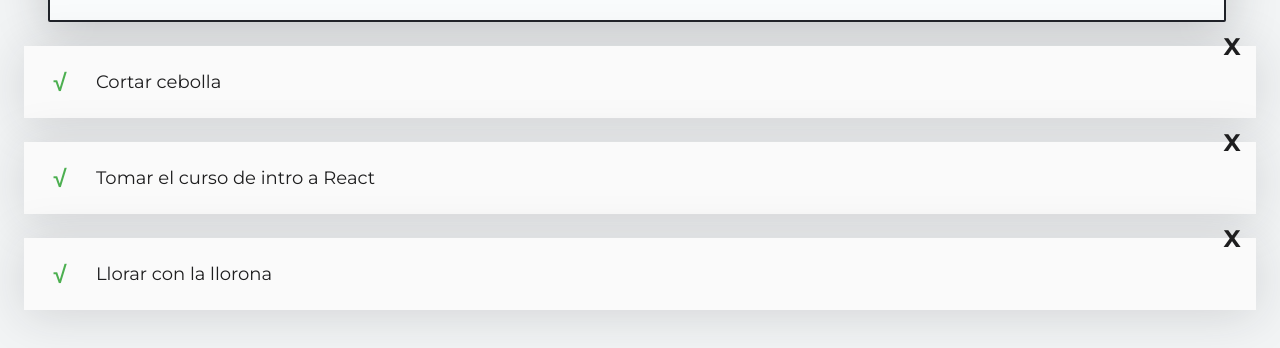
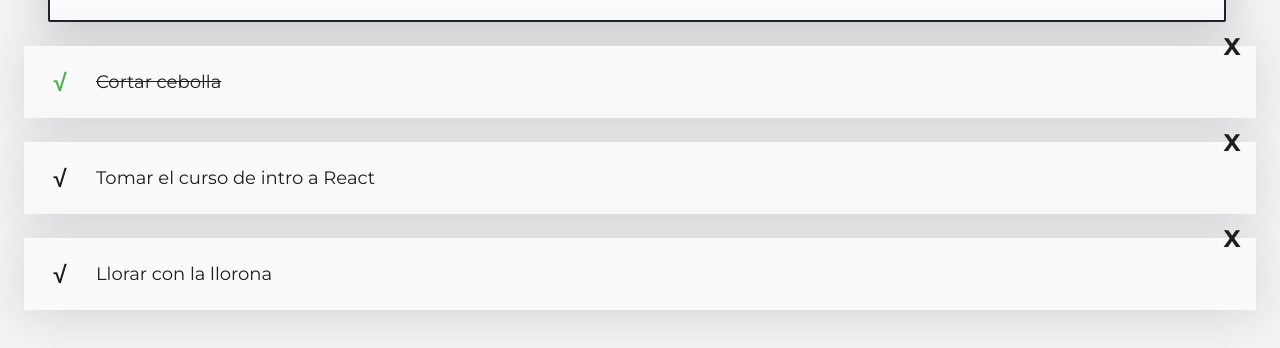
Before and after one commit to AndresCV29/configuracion-manual-react, a React (Create React App) app: page / in a window 1280 px wide. Shown: the part 173-521 px from the top of the page. Built offline with nearby package versions, Linux system fonts and the light colour scheme.

Commit message:
Clase 7 - Correccion CSS en React

```diff
--- a/src/App.js
+++ b/src/App.js
@@ -9,7 +9,7 @@ import { CreateToDoButton } from "./CreateToDoButton";
 const todos = [
   {
     text: 'Cortar cebolla',
-    completed: false
+    completed: true
   },
   {
     text: 'Tomar el curso de intro a React',
@@ -34,7 +34,7 @@ function App(props) {
           <ToDoItem
             key={todo.text}
             text={todo.text}
-            completed="todo.completed"
+            completed={todo.completed}
           />
         ))}
       </ToDoList>
--- a/src/ToDoItem.css
+++ b/src/ToDoItem.css
@@ -15,7 +15,7 @@
     line-height: 24px;
     font-weight: 400;
   }
-  .ToDoItem-p--complete {
+  .ToDoItem-p--completed {
     text-decoration: line-through;
   }
 
```
